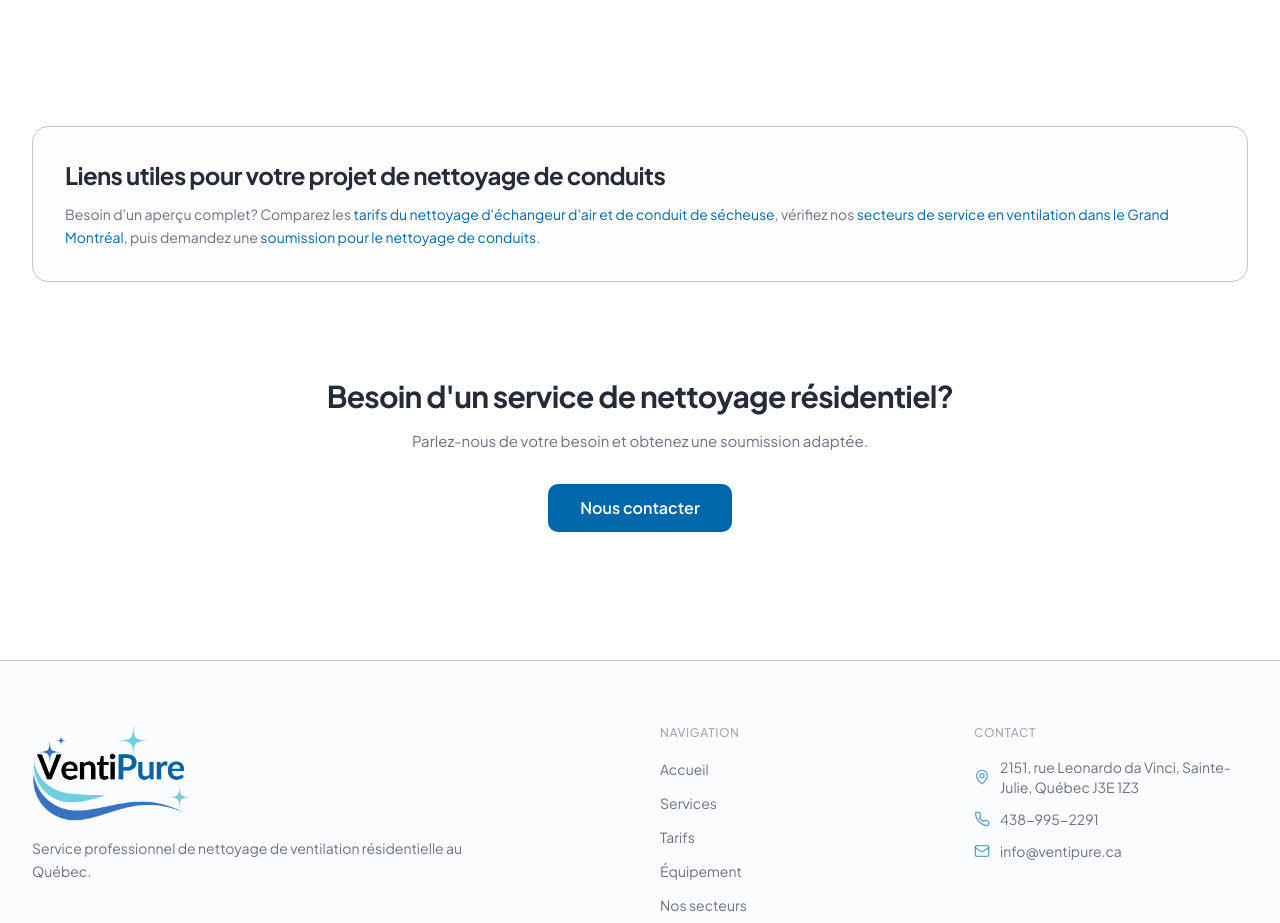
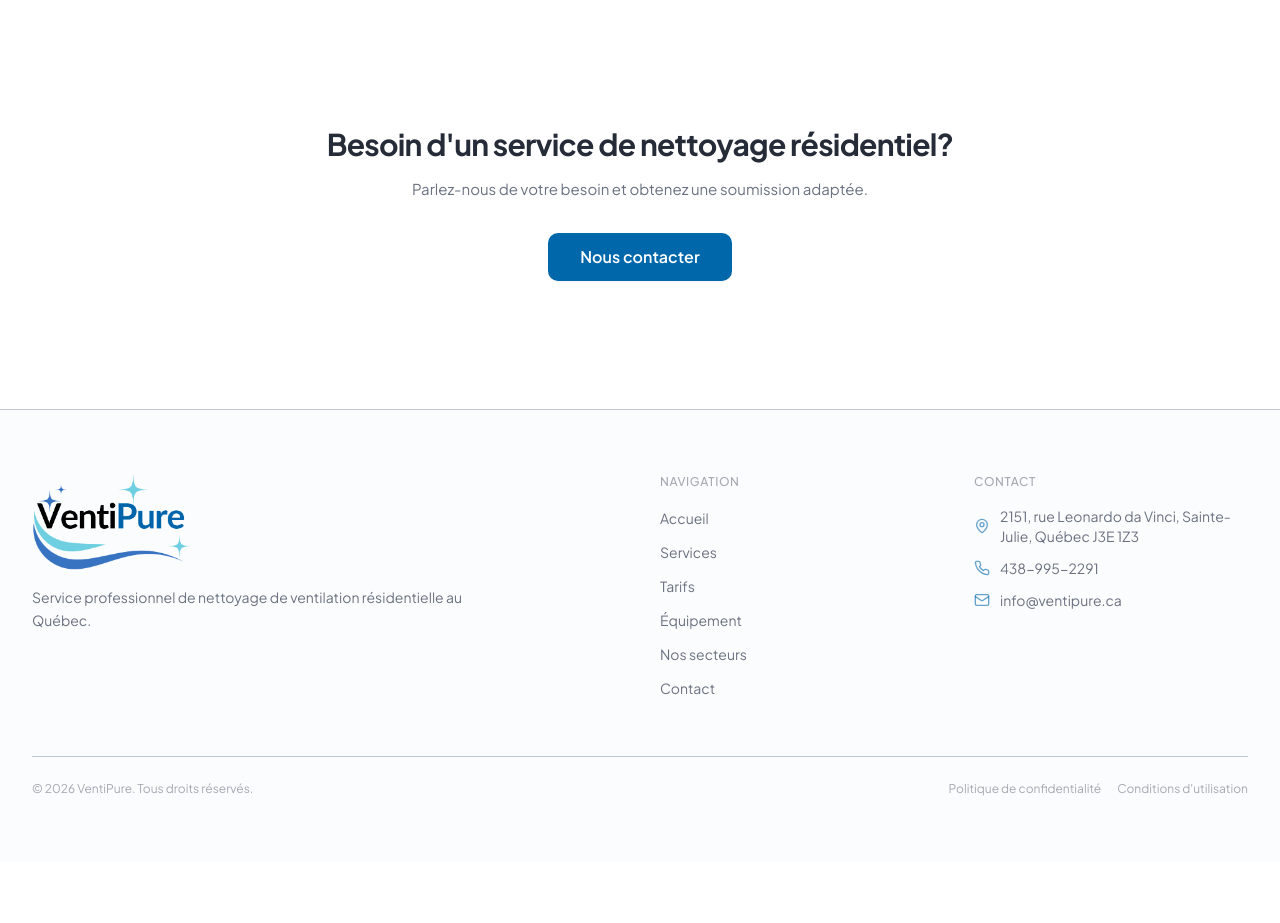
Before and after one commit to MiXir-Dev/ventipure-mixir, a React (Vite) app: page /services in a window 1280 px wide. Shown: the part 3441-4364 px from the top of the page. After the commit the page ends 4302 px from the top, so only its background shows below. Built offline with nearby package versions, Linux system fonts and the light colour scheme; the HTML template or start-up script is replaced by a standard one.

Commit message:
feat(Services): remove redundant final CTA section for improved layout

```diff
--- a/src/pages/Services.tsx
+++ b/src/pages/Services.tsx
@@ -178,35 +178,6 @@ const Services = () => {
           })}
 
           {/* Final CTA */}
-          <section className="pb-16 md:pb-24">
-            <div className="vp-container max-w-4xl">
-              <div className="rounded-2xl border border-border bg-muted/20 p-6 md:p-8">
-                <h2 className="text-xl md:text-2xl font-bold text-foreground tracking-tight mb-3">
-                  Liens utiles pour votre projet de nettoyage de conduits
-                </h2>
-                <p className="text-sm text-muted-foreground leading-relaxed">
-                  Besoin d'un aperçu complet? Comparez les{" "}
-                  <Link to={ROUTE_PATHS.TARIFS} className="text-primary hover:text-primary/80 transition-colors">
-                    tarifs du nettoyage d'échangeur d'air et de conduit de sécheuse
-                  </Link>
-                  , vérifiez nos{" "}
-                  <Link
-                    to={ROUTE_PATHS.SECTEURS}
-                    className="text-primary hover:text-primary/80 transition-colors"
-                  >
-                    secteurs de service en ventilation dans le Grand Montréal
-                  </Link>
-                  , puis demandez une{" "}
-                  <Link to={ROUTE_PATHS.CONTACT} className="text-primary hover:text-primary/80 transition-colors">
-                    soumission pour le nettoyage de conduits
-                  </Link>
-                  .
-                </p>
-              </div>
-            </div>
-          </section>
-
-          {/* Final CTA */}
           <section className="pb-20 md:pb-32">
             <div className="vp-container max-w-2xl text-center">
               <motion.div
```
